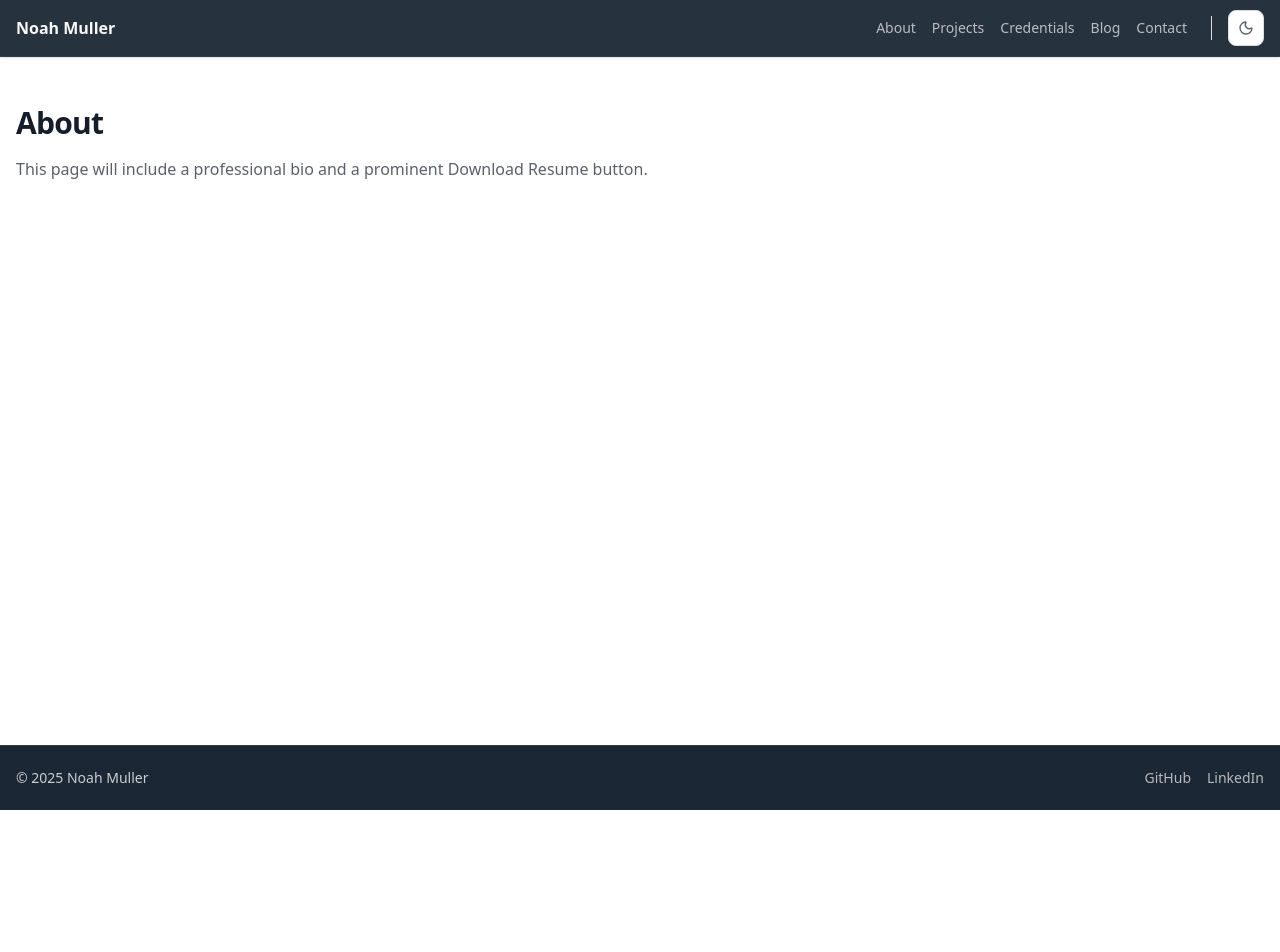
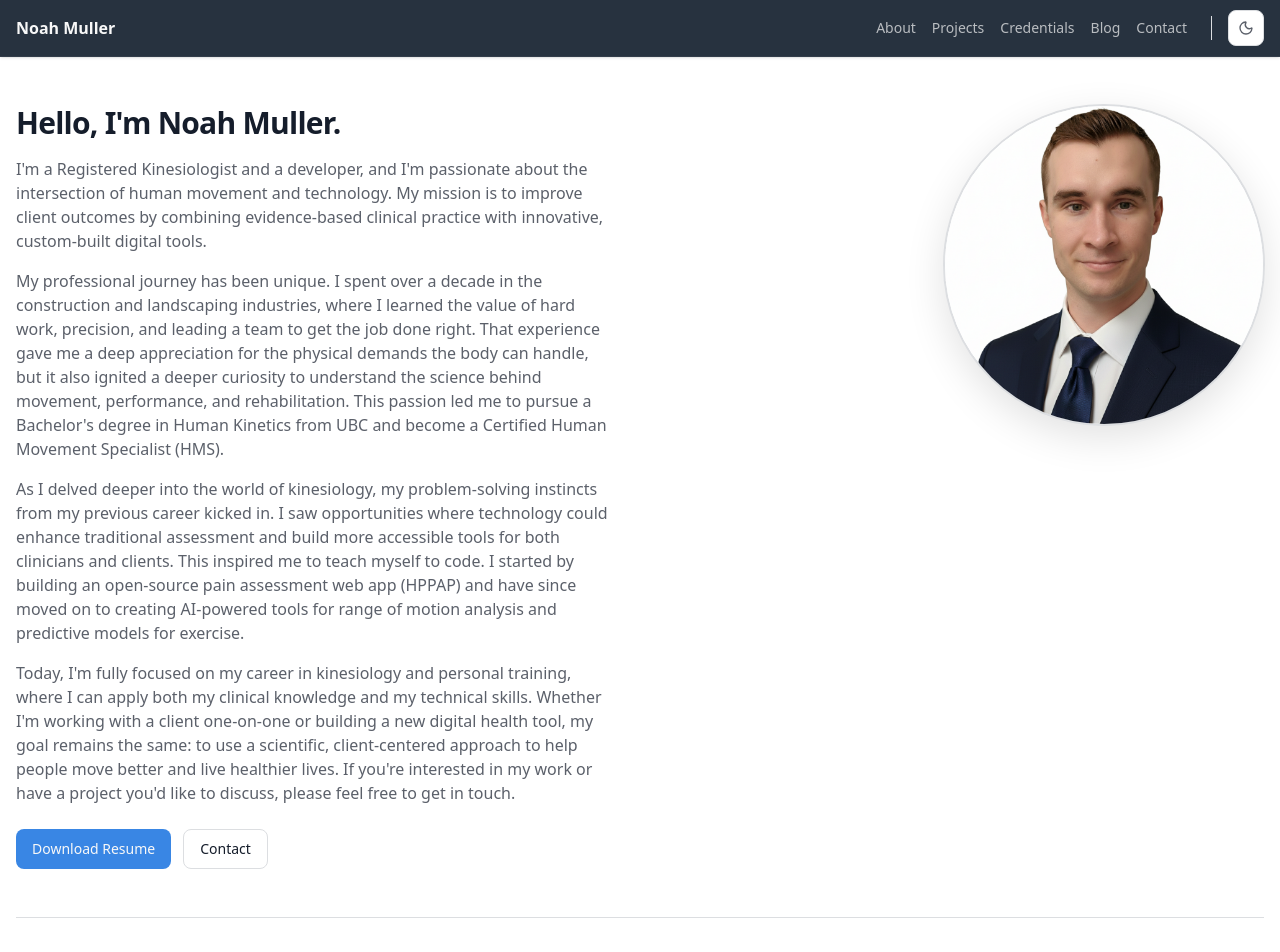
Before and after one commit to masterno/noahmuller.ca, a Next.js app: page /about in a window 1280 px wide. Shown: the top 952 px of the page. Before the commit the page ends 810 px from the top, so only its background shows below. Built offline with nearby package versions, Linux system fonts and the light colour scheme.

Commit message:
about me page update

```diff
--- a/app/about/page.tsx
+++ b/app/about/page.tsx
@@ -1,10 +1,164 @@
+import Image from "next/image";
+import Link from "next/link";
+
 export default function AboutPage() {
   return (
-    <section className="container mx-auto px-4 py-12">
-      <h1 className="text-3xl font-semibold tracking-tight">About</h1>
-      <p className="mt-4 text-foreground/70 max-w-3xl">
-        This page will include a professional bio and a prominent Download Resume button.
-      </p>
-    </section>
+    <div className="container mx-auto px-4 py-12">
+      {/* Intro / Bio */}
+      <section id="bio" className="grid items-start gap-8 md:grid-cols-[1fr_320px]">
+        <div>
+          <h1 className="text-3xl font-semibold tracking-tight">Hello, I'm Noah Muller.</h1>
+          <div className="mt-4 max-w-prose space-y-4 text-foreground/70">
+            <p>
+              I'm a Registered Kinesiologist and a developer, and I'm passionate about the
+              intersection of human movement and technology. My mission is to improve client
+              outcomes by combining evidence-based clinical practice with innovative, custom-built
+              digital tools.
+            </p>
+            <p>
+              My professional journey has been unique. I spent over a decade in the construction and
+              landscaping industries, where I learned the value of hard work, precision, and leading
+              a team to get the job done right. That experience gave me a deep appreciation for the
+              physical demands the body can handle, but it also ignited a deeper curiosity to
+              understand the science behind movement, performance, and rehabilitation. This passion
+              led me to pursue a Bachelor's degree in Human Kinetics from UBC and become a Certified
+              Human Movement Specialist (HMS).
+            </p>
+            <p>
+              As I delved deeper into the world of kinesiology, my problem-solving instincts from my
+              previous career kicked in. I saw opportunities where technology could enhance
+              traditional assessment and build more accessible tools for both clinicians and
+              clients. This inspired me to teach myself to code. I started by building an
+              open-source pain assessment web app (HPPAP) and have since moved on to creating
+              AI-powered tools for range of motion analysis and predictive models for exercise.
+            </p>
+            <p>
+              Today, I'm fully focused on my career in kinesiology and personal training, where I
+              can apply both my clinical knowledge and my technical skills. Whether I'm working with
+              a client one-on-one or building a new digital health tool, my goal remains the same:
+              to use a scientific, client-centered approach to help people move better and live
+              healthier lives. If you're interested in my work or have a project you'd like to
+              discuss, please feel free to get in touch.
+            </p>
+          </div>
+          <div className="mt-6 flex gap-3">
+            <Link
+              href="/Noah_Muller_Resume.pdf"
+              className="inline-flex h-10 items-center justify-center rounded-md bg-primary px-4 text-sm font-medium text-primary-foreground hover:opacity-90"
+            >
+              Download Resume
+            </Link>
+            <Link
+              href="/contact"
+              className="inline-flex h-10 items-center justify-center rounded-md border px-4 text-sm font-medium hover:bg-secondary/60"
+            >
+              Contact
+            </Link>
+          </div>
+        </div>
+        <div className="relative mx-auto aspect-square w-full max-w-[320px] overflow-hidden rounded-full border bg-card shadow-[0_12px_40px_rgba(0,0,0,0.12)] ring-1 ring-border">
+          <Image
+            src="/images/headshot.png"
+            alt="Headshot of Noah Muller"
+            fill
+            className="object-cover"
+          />
+        </div>
+      </section>
+
+      {/* Kinesiology / Clinical Practice */}
+      <section id="clinical" className="mt-12 border-t pt-10">
+        <h2 className="text-2xl font-semibold tracking-tight">Kinesiology & Clinical Practice</h2>
+        <div className="mt-4 grid gap-6 md:grid-cols-2">
+          <p className="max-w-prose text-foreground/70">
+            My approach to kinesiology is built on a partnership. I believe in empowering you with
+            the knowledge and tools to take an active role in your own recovery and performance.
+            Using a foundation of <b>active rehabilitation</b>, I combine hands-on{" "}
+            <b>manual therapy (IMT) </b>
+            with a deep understanding of <b>biomechanics</b> to identify the root cause of an issue,
+            not just treat the symptoms. A key part of my practice is integrating modern{" "}
+            <b>pain science</b>, which helps us reframe the experience of pain and develop
+            strategies to build resilience against future injury. My ultimate goal is to guide you
+            beyond simple recovery and toward lasting, confident movement.
+          </p>
+          <div>
+            <h3 className="mb-2 text-sm font-medium uppercase tracking-wide text-foreground/60">
+              My key areas of practice include:
+            </h3>
+            <ul className="grid list-disc gap-2 pl-5 text-foreground/70">
+              <li>Musculoskeletal assessments and functional testing</li>
+              <li>Exercise prescription and progressions for pain and performance</li>
+              <li>Return-to-activity planning and readiness monitoring</li>
+              <li>Client-centered goals, education, and self-management strategies</li>
+            </ul>
+          </div>
+        </div>
+      </section>
+
+      {/* Personal Training */}
+      <section id="training" className="mt-12 border-t pt-10">
+        <h2 className="text-2xl font-semibold tracking-tight">Personal Training</h2>
+        <div className="mt-4 grid gap-6 md:grid-cols-2">
+          <p className="max-w-prose text-foreground/70">
+            As a CSEP-Certified Personal Trainer, I see every client as an individual with unique
+            goals and a unique history. That's why I reject the one-size-fits-all approach. My
+            process always starts with a comprehensive <b>postural and movement assessment</b> to
+            understand your body's specific patterns. From there, I design highly individualized
+            <b> strength and conditioning programs</b> that are grounded in proven exercise science.
+            We'll focus on mastering fundamental movements to build a strong, resilient foundation,
+            and then progress you safely and effectively toward your goals—whether that's building
+            muscle, improving athletic performance, or simply moving through life with more energy
+            and less pain.
+          </p>
+          <div>
+            <p className="text-sm text-foreground/60">Currently booking clients:</p>
+            <div className="mt-3 flex gap-3">
+              <Link
+                href="/contact"
+                className="inline-flex h-9 items-center justify-center rounded-md border px-3 text-sm hover:bg-secondary/60"
+              >
+                Get in touch
+              </Link>
+              {/* Placeholder: will point to focused.fitness later */}
+              <span className="inline-flex h-9 items-center rounded-md px-3 text-xs text-foreground/60">
+                focused.fitness coming soon
+              </span>
+            </div>
+          </div>
+        </div>
+      </section>
+
+      {/* Technology Projects */}
+      <section id="technology" className="mt-12 border-t pt-10">
+        <h2 className="text-2xl font-semibold tracking-tight">Technology Projects</h2>
+        <div className="mt-4 grid gap-6 md:grid-cols-2">
+          <p className="max-w-prose text-foreground/70">
+            My passion for technology stems from a simple idea: we can build better tools to enhance
+            healthcare. I use my skills in <b>Python</b>, <b>React</b>, and <b>AI/Machine Learning</b> to create
+            practical solutions for real-world clinical challenges. This isn't just a hobby; it's an
+            extension of my practice. From developing open-source web applications for pain
+            assessment to engineering predictive models for exercise, my aim is to create tools that
+            are accessible, data-driven, and designed to support both clinicians and their clients.
+            I believe that thoughtful technology can empower us to make more informed decisions and
+            ultimately lead to better health outcomes. You can see the code and concepts behind my
+            work on my Projects page.
+          </p>
+          <div className="flex items-center gap-3">
+            <Link
+              href="/projects"
+              className="inline-flex h-9 items-center justify-center rounded-md border px-3 text-sm hover:bg-secondary/60"
+            >
+              View projects
+            </Link>
+            <Link
+              href="/blog"
+              className="inline-flex h-9 items-center justify-center rounded-md border px-3 text-sm hover:bg-secondary/60"
+            >
+              Read posts
+            </Link>
+          </div>
+        </div>
+      </section>
+    </div>
   );
 }
--- a/app/page.tsx
+++ b/app/page.tsx
@@ -115,7 +115,7 @@ export default function Home() {
               body: "Movement assessments, exercise programming, and client-centered outcomes with evidence-based methods.",
               Icon: Activity,
               ctaLabel: "Learn more",
-              ctaHref: "/about",
+              ctaHref: "/about#clinical",
             },
             {
               title: "Technology Projects",
@@ -129,7 +129,7 @@ export default function Home() {
               body: "Strength and conditioning programs tailored to goals, injuries, and readiness—with clear progress tracking.",
               Icon: Dumbbell,
               ctaLabel: "Learn more",
-              ctaHref: "/about",
+              ctaHref: "/about#training",
             },
           ].map(({ title, body, Icon, ctaLabel, ctaHref }) => (
             <div
```
Also changed, not shown: public/images/headshot.png (added), 2 other files (tests, documents, lock files or other folders).
